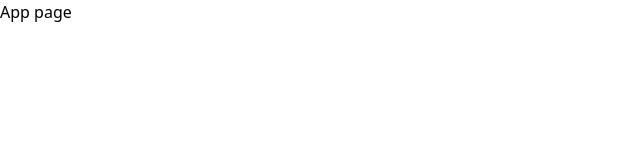
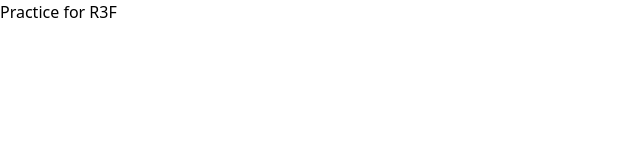
Before and after one commit to YM202c2100/R3F-Practice, a React (Vite) app: page / in a window 1280 px wide. Shown: the top 160 px of the page, without its empty margins (0-640 px from the left). Built offline with nearby package versions, Linux system fonts and the light colour scheme.

Commit message:
[feat] MainTitleコンポーネントを新規追加
タイトルと背景画像を持つ予定

```diff
--- a/src/App.jsx
+++ b/src/App.jsx
@@ -1,7 +1,9 @@
+import MainTitle from "./components/MainTitle"
+
 function App() {
   return (
     <>
-      <div>App page</div>
+      <MainTitle/>
     </>
   )
 }
--- /dev/null
+++ b/src/components/MainTitle.jsx
@@ -0,0 +1,10 @@
+
+function MainTitle(){
+  return(
+    <div>
+      <h1>Practice for R3F</h1>
+    </div>
+  )
+}
+
+export default MainTitle
```
